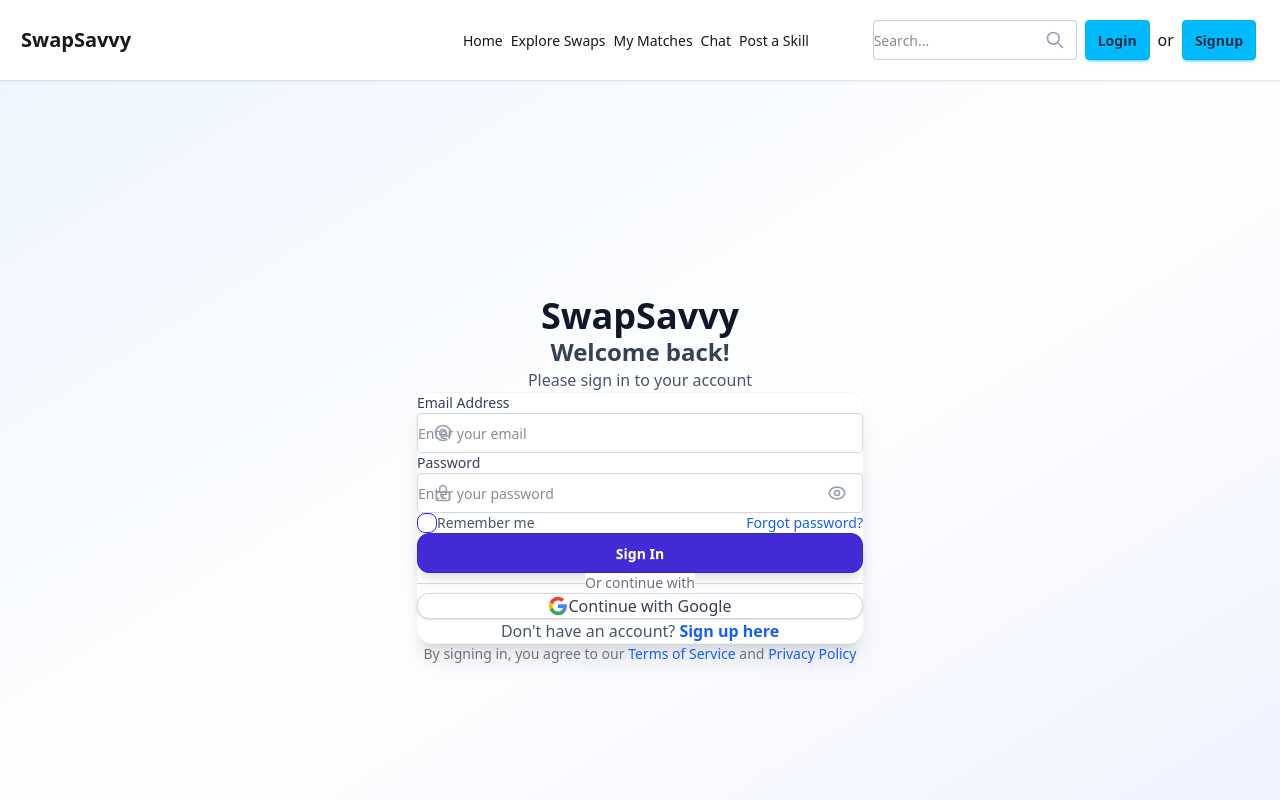
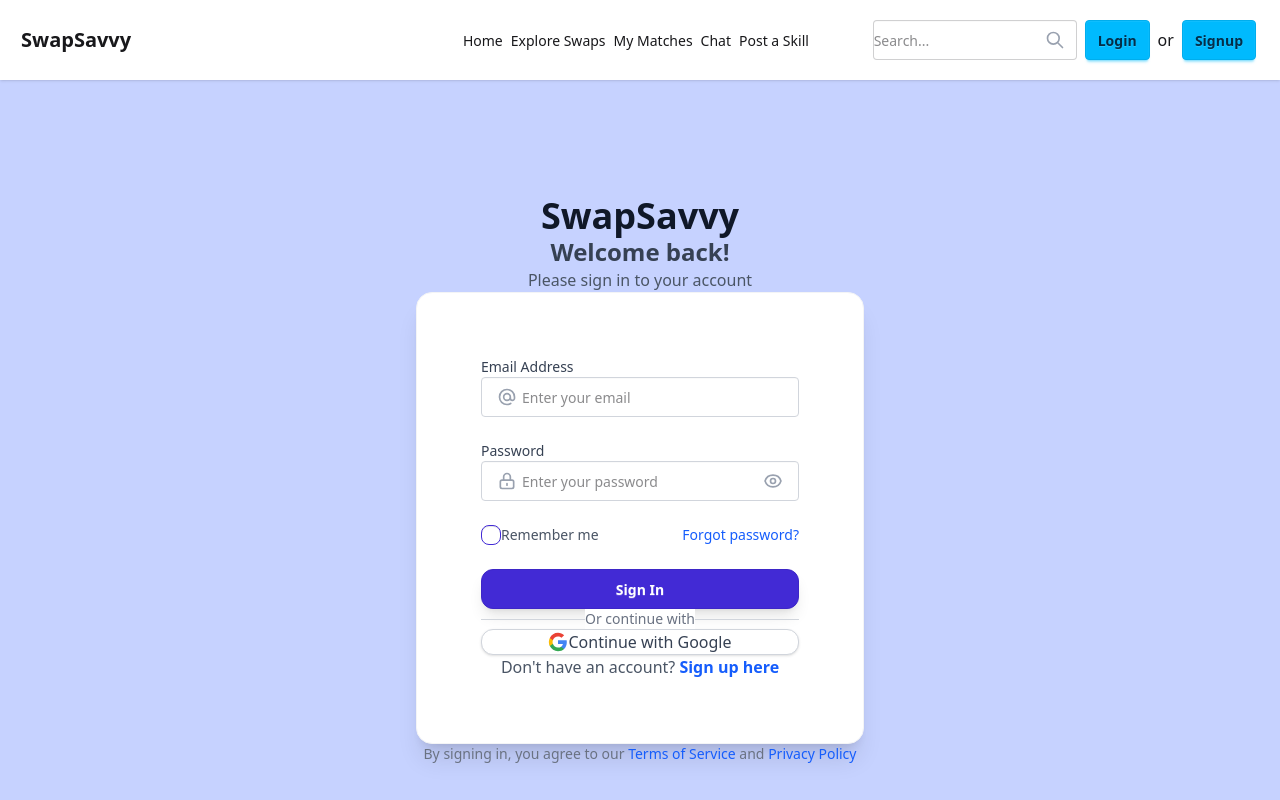
Before and after one commit to niloy8/SwapSavvy, a React (Vite) app in the folder SwapSavvy/: page /login in a window 1280 px wide. Shown: the top 800 px of the page. Built offline with nearby package versions, Linux system fonts and the light colour scheme.

Commit message:
Login Page Updated

```diff
--- a/SwapSavvy/src/Components/Authectication/Login.jsx
+++ b/SwapSavvy/src/Components/Authectication/Login.jsx
@@ -27,7 +27,7 @@
     };
 
     return (
-        <div className="min-h-screen bg-gradient-to-br from-blue-50 via-white to-indigo-50 flex items-center justify-center p-4">
+        <div className="min-h-screen bg-indigo-200 from-blue-50 via-white to-indigo-50 flex items-center justify-center">
             <div className="max-w-md w-full space-y-8">
                 {/* Header */}
                 <div className="text-center">
@@ -37,8 +37,8 @@
                 </div>
 
                 {/* Login Form */}
-                <div className="bg-white rounded-2xl shadow-xl p-8 border border-gray-100">
-                    <form onSubmit={handleSubmit} className="space-y-6">
+                <div className="bg-white rounded-2xl shadow-xl !p-16 border border-gray-100">
+                    <form onSubmit={handleSubmit} className="!space-y-6">
                         {/* Email Field */}
                         <div>
                             <label htmlFor="email" className="block text-sm font-medium text-gray-700 mb-2">
@@ -52,10 +52,10 @@
                                     required
                                     value={formData.email}
                                     onChange={handleChange}
-                                    className="input input-bordered w-full pl-12 pr-4 py-3 border-gray-300 focus:border-blue-500 focus:ring-blue-500"
+                                    className="input input-bordered w-full  pr-4 py-3 border-gray-300 focus:!border-blue-500 focus:!ring-blue-500 !pl-10"
                                     placeholder="Enter your email"
                                 />
-                                <svg className="h-5 w-5 text-gray-400 absolute left-4 top-1/2 transform -translate-y-1/2" fill="none" viewBox="0 0 24 24" stroke="currentColor">
+                                <svg className="h-5 w-5 text-gray-400 absolute left-4 top-1/2 transform -translate-y-1/2 z-10" fill="none" viewBox="0 0 24 24" stroke="currentColor">
                                     <path strokeLinecap="round" strokeLinejoin="round" strokeWidth="2" d="M16 12a4 4 0 10-8 0 4 4 0 008 0zm0 0v1.5a2.5 2.5 0 005 0V12a9 9 0 10-9 9m4.5-1.206a8.959 8.959 0 01-4.5 1.207" />
                                 </svg>
                             </div>
@@ -74,16 +74,16 @@
                                     required
                                     value={formData.password}
                                     onChange={handleChange}
-                                    className="input input-bordered w-full pl-12 pr-12 py-3 border-gray-300 focus:border-blue-500 focus:ring-blue-500"
+                                    className="input input-bordered w-full  py-3 border-gray-300 focus:border-blue-500 focus:ring-blue-500 !pl-10"
                                     placeholder="Enter your password"
                                 />
-                                <svg className="h-5 w-5 text-gray-400 absolute left-4 top-1/2 transform -translate-y-1/2" fill="none" viewBox="0 0 24 24" stroke="currentColor">
+                                <svg className="h-5 w-5 text-gray-400 absolute left-4 top-1/2 transform -translate-y-1/2 z-10" fill="none" viewBox="0 0 24 24" stroke="currentColor">
                                     <path strokeLinecap="round" strokeLinejoin="round" strokeWidth="2" d="M12 15v2m-6 4h12a2 2 0 002-2v-6a2 2 0 00-2-2H6a2 2 0 00-2 2v6a2 2 0 002 2zm10-10V7a4 4 0 00-8 0v4h8z" />
                                 </svg>
                                 <button
                                     type="button"
                                     onClick={() => setShowPassword(!showPassword)}
-                                    className="absolute right-4 top-1/2 transform -translate-y-1/2 text-gray-400 hover:text-gray-600"
+                                    className="absolute z-10 right-4 top-1/2 transform -translate-y-1/2 text-gray-400 hover:text-gray-600"
                                 >
                                     {showPassword ? (
                                         <svg className="h-5 w-5" fill="none" viewBox="0 0 24 24" stroke="currentColor">
```
